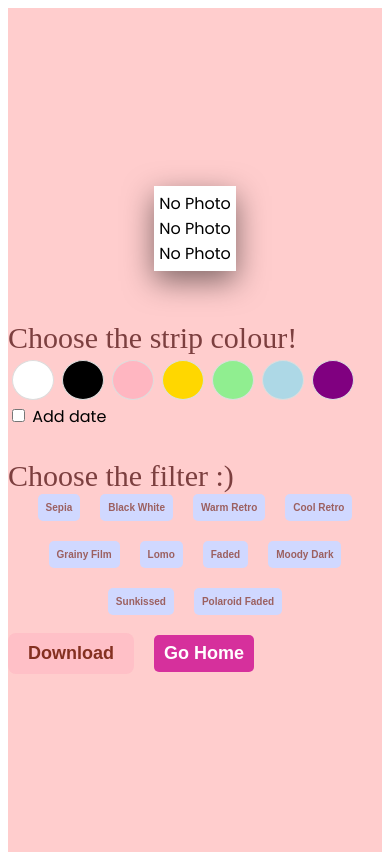
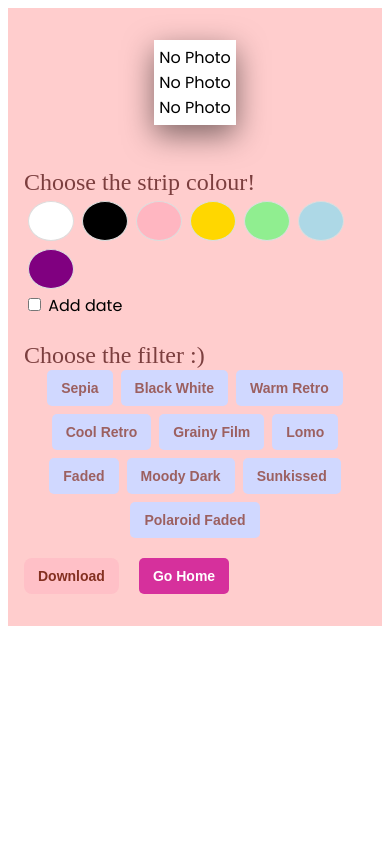
Before and after one commit to udayagrahari/photobooth-2.0, a React (Vite) app: page /collage in a window 390 px wide. Built offline with nearby package versions, Linux system fonts and the light colour scheme.

Commit message:
responsive max

```diff
--- a/src/components/CollagePage.css
+++ b/src/components/CollagePage.css
@@ -155,3 +155,75 @@
   background: #d6309c;
 
 }
+/* ======================================= */
+/* ===== ADD THIS FOR RESPONSIVENESS ===== */
+/* ======================================= */
+
+@media (max-width: 834px) {
+
+  /* Stack the columns vertically on smaller screens */
+  .collage-container {
+    flex-direction: column;
+    height: auto; /* Allow height to adjust to content */
+    padding: 2em 10rem; /* Add some padding */
+    overflow-y: auto; /* Allow scrolling if needed */
+  }
+/* Add this new rule inside your @media (max-width: 834px) block */
+.collage-frame img {
+  width: 300px; /* You can adjust this value to make it bigger or smaller */
+}
+  /* Reset the panels to take up full width */
+  .customization-panel,
+  .collage-display-area {
+    flex: none; /* Reset flex-grow property */
+    width: 100%;
+    justify-content: center; /* Center content within the panel */
+    padding: 0; /* Reset padding */
+  }
+
+  /* Make the title smaller */
+  .customization-options p {
+    font-size: 2rem;
+  }
+}
+
+/* ===================================== */
+/* ===== iPhone Responsiveness ===== */
+/* ===================================== */
+
+@media (max-width: 480px) {
+  /* Reduce padding on the main container for small screens */
+  .collage-container {
+    padding: 2rem 1rem;
+  }
+
+  /* Make the photo strip smaller to fit the phone width */
+  .collage-frame img {
+    width: 280px;
+  }
+
+  /* Decrease the title font size */
+  .customization-options p {
+    font-size: 1.5rem;
+  }
+
+  /* Reduce the gap between filter buttons to help them fit */
+  .filters {
+    gap: 8px;
+    justify-content: center;
+  }
+
+  /* Adjust button padding and font size for smaller touch targets */
+  .filter-btn,
+  .go-home-button,
+  .download-button {
+    padding: 10px 14px;
+    font-size: 14px;
+  }
+
+  /* Make color picker buttons slightly smaller */
+  .color-button {
+    width: 1px;
+    height: 40px;
+  }
+}
--- a/src/components/Photobooth.css
+++ b/src/components/Photobooth.css
@@ -139,3 +139,119 @@ button {
   object-fit: cover;
   opacity: 100;
 }
+/* In Photobooth.css, add this code BEFORE your phone styles */
+
+/* ================================== */
+/* ===== TABLET RESPONSIVENESS ===== */
+/* ================================== */
+
+@media (max-width: 834px) {
+  /* Stack the layout vertically on tablets */
+  .photobooth-container {
+    flex-direction: column;
+    overflow-y: auto; /* Allow scrolling */
+  }
+
+  /* Make both sections take up the full width */
+  .left-section, .right-section {
+    width: 100%;
+    height: auto;
+  }
+
+  .left-section {
+    padding: 0px;
+  }
+
+  /* Keep the right section visible on tablets, but give it a fixed height */
+.right-section {
+  display: flex;
+  height: 400px;
+  order: -1;
+  padding-left: 0px; /* <-- ADD THIS LINE */
+}
+
+.video-bg {
+  object-fit: contain; /* This will prevent the GIF from being cropped */
+}
+  /* Adjust webcam and photo sizes for tablets */
+  .webcam-container {
+    width: auto;
+    max-width: auto;
+  }
+
+
+.countdown {
+  top: 60%;
+  left: 50%;
+  transform: translate(-50%, -50%);
+  font-size: 5rem; /* You can adjust the font size */
+}
+  .photos-container {
+    gap: 15px;
+  }
+
+  .photo-box {
+    width: 100px;
+    height: 120px;
+  }
+}
+
+@media (max-width: 480px) { /* More specific breakpoint for phones */
+
+  /* Stack the main layout vertically */
+  .photobooth-container {
+    flex-direction: column;
+    overflow-y: auto; /* Allow scrolling on small screens */
+  }
+
+  /* Make the main section take up the full width */
+  .left-section {
+    width: 100%;
+    height: auto; /* Allow height to adjust to content */
+    padding: 0px 0px; /* Adjust padding for phone */
+    justify-content: flex-start;
+  }
+
+  /* Hide the decorative video on phones */
+  .right-section {
+    display: none;
+  }
+
+  /* Make the webcam smaller to fit the narrow screen */
+  .webcam-container {
+    width: 100%;
+    max-width: 350px; /* Set a max width */
+    height: auto;
+    aspect-ratio: 4 / 3;
+  }
+
+.countdown {
+  top: 25%;
+  left: 50%;
+  transform: translate(-50%, -50%);
+  font-size: 2rem; /* You can adjust the font size */
+}
+
+  /* Adjust the photo preview boxes to be smaller */
+  .photos-container {
+    gap: 8px;
+    flex-wrap: wrap; /* Allow boxes to wrap if needed */
+    justify-content: center;
+  }
+
+  .photo-box {
+    width: 80px;
+    height: 100px;
+  }
+
+  /* Adjust buttons for smaller screens */
+  .button-container {
+    margin-top: 25px;
+    margin-bottom: 25px; /* Add space at the bottom */
+  }
+
+  button {
+    padding: 12px 22px;
+    font-size: 16px;
+  }
+}
```
